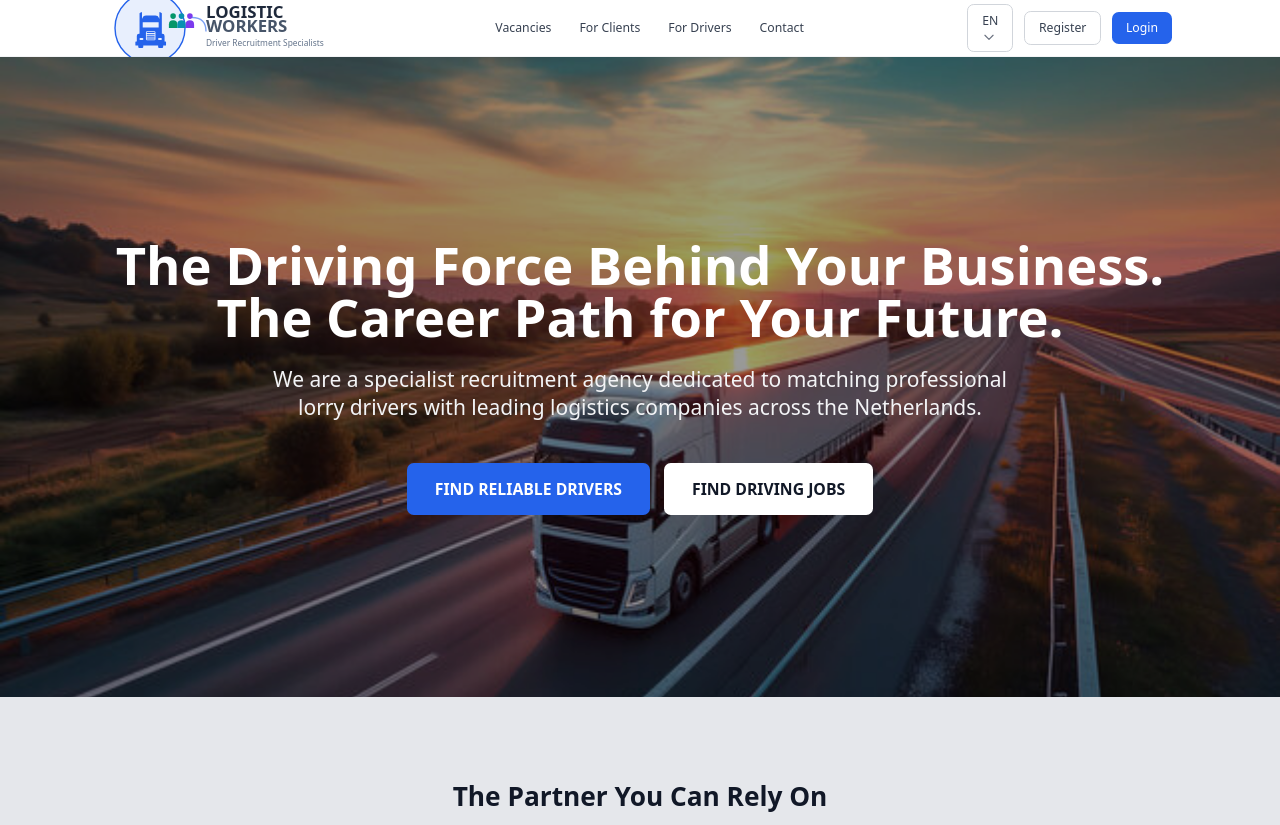
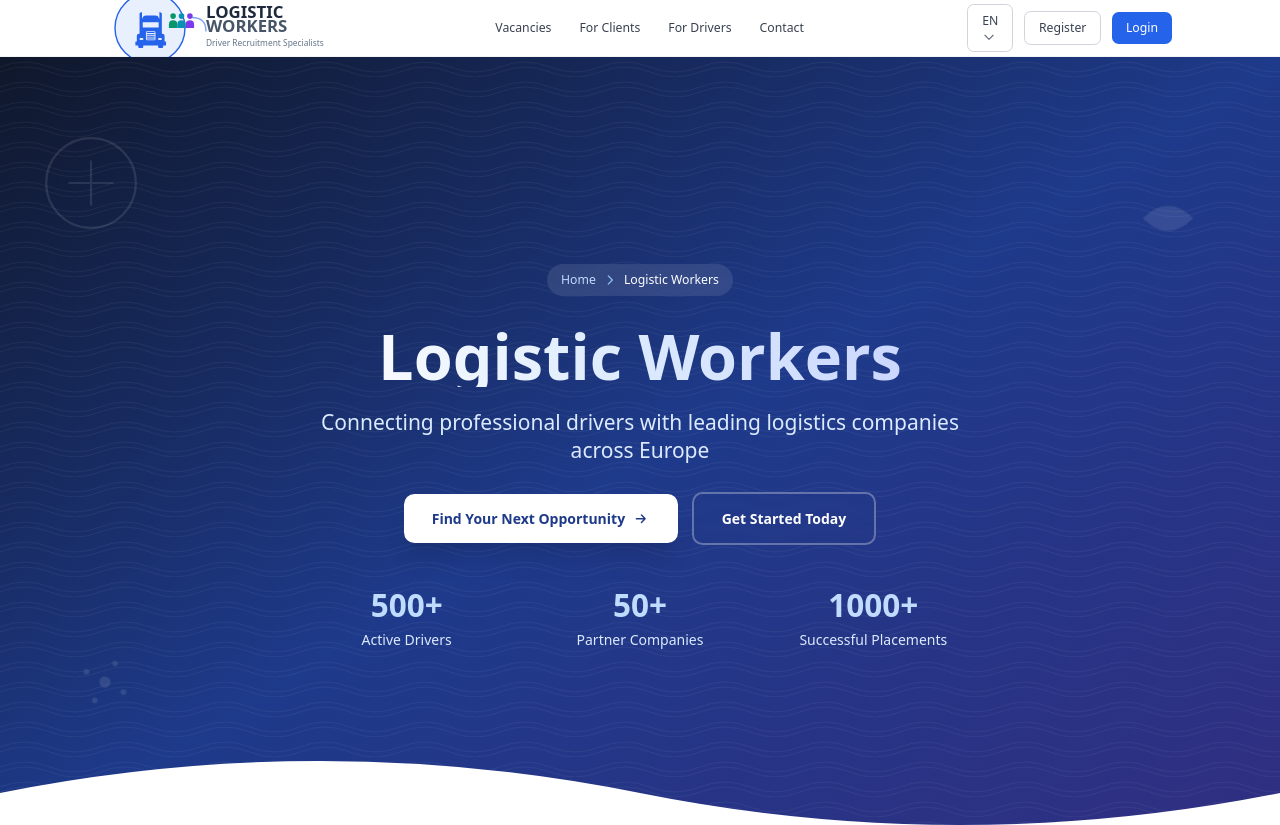
Before and after one commit to LukasJuskevicius/Logistic-workers, a React (Vite) app in the folder frontend/: page / in a window 1280 px wide. Shown: the top 825 px of the page. Built offline with nearby package versions, Linux system fonts and the light colour scheme.

Commit message:
Header modern chnages

```diff
--- /dev/null
+++ b/frontend/src/components/ui/BackgroundPattern.tsx
@@ -0,0 +1,71 @@
+import { ReactNode } from 'react';
+
+interface BackgroundPatternProps {
+  children: ReactNode;
+  className?: string;
+  pattern?: 'waves' | 'dots' | 'grid' | 'circles';
+  opacity?: number;
+}
+
+// Reusable background pattern component with SVG decorations
+export function BackgroundPattern({
+  children,
+  className = '',
+  pattern = 'waves',
+  opacity = 0.1
+}: BackgroundPatternProps) {
+  const patterns = {
+    waves: (
+      <svg className="absolute inset-0 w-full h-full" style={{ opacity }}>
+        <defs>
+          <pattern id="waves" x="0" y="0" width="100" height="20" patternUnits="userSpaceOnUse">
+            <path d="M0 10 Q25 0 50 10 T100 10" stroke="currentColor" strokeWidth="1" fill="none" />
+            <path d="M0 15 Q25 5 50 15 T100 15" stroke="currentColor" strokeWidth="1" fill="none" />
+          </pattern>
+        </defs>
+        <rect width="100%" height="100%" fill="url(#waves)" />
+      </svg>
+    ),
+    dots: (
+      <svg className="absolute inset-0 w-full h-full" style={{ opacity }}>
+        <defs>
+          <pattern id="dots" x="0" y="0" width="20" height="20" patternUnits="userSpaceOnUse">
+            <circle cx="10" cy="10" r="1" fill="currentColor" />
+          </pattern>
+        </defs>
+        <rect width="100%" height="100%" fill="url(#dots)" />
+      </svg>
+    ),
+    grid: (
+      <svg className="absolute inset-0 w-full h-full" style={{ opacity }}>
+        <defs>
+          <pattern id="grid" x="0" y="0" width="40" height="40" patternUnits="userSpaceOnUse">
+            <path d="M 40 0 L 0 0 0 40" fill="none" stroke="currentColor" strokeWidth="1" />
+          </pattern>
+        </defs>
+        <rect width="100%" height="100%" fill="url(#grid)" />
+      </svg>
+    ),
+    circles: (
+      <svg className="absolute inset-0 w-full h-full" style={{ opacity }}>
+        <defs>
+          <pattern id="circles" x="0" y="0" width="60" height="60" patternUnits="userSpaceOnUse">
+            <circle cx="30" cy="30" r="2" fill="currentColor" />
+            <circle cx="15" cy="15" r="1" fill="currentColor" />
+            <circle cx="45" cy="45" r="1" fill="currentColor" />
+          </pattern>
+        </defs>
+        <rect width="100%" height="100%" fill="url(#circles)" />
+      </svg>
+    )
+  };
+
+  return (
+    <div className={`relative overflow-hidden ${className}`}>
+      {patterns[pattern]}
+      <div className="relative z-10">
+        {children}
+      </div>
+    </div>
+  );
+}
--- /dev/null
+++ b/frontend/src/components/ui/EnhancedCard.tsx
@@ -0,0 +1,64 @@
+import { ReactNode } from 'react';
+
+interface EnhancedCardProps {
+  children: ReactNode;
+  className?: string;
+  variant?: 'default' | 'gradient' | 'glass' | 'elevated';
+  onClick?: () => void;
+  hover?: boolean;
+}
+
+// Enhanced card component with visual appeal and decorative elements
+export function EnhancedCard({
+  children,
+  className = '',
+  variant = 'default',
+  onClick,
+  hover = true
+}: EnhancedCardProps) {
+  const variants = {
+    default: 'bg-white border border-gray-200 shadow-lg',
+    gradient: 'bg-gradient-to-br from-blue-50 to-indigo-100 border border-blue-200 shadow-xl',
+    glass: 'bg-white/80 backdrop-blur-sm border border-white/20 shadow-xl',
+    elevated: 'bg-white border border-gray-200 shadow-2xl transform hover:scale-105'
+  };
+
+  const hoverEffects = hover ? 'hover:shadow-2xl hover:border-blue-300 transition-all duration-300' : '';
+
+  return (
+    <div
+      className={`
+        relative overflow-hidden rounded-xl md:rounded-2xl p-6 md:p-8
+        ${variants[variant]}
+        ${hoverEffects}
+        ${onClick ? 'cursor-pointer' : ''}
+        ${className}
+      `}
+      onClick={onClick}
+    >
+      {/* Decorative corner element */}
+      <div className="absolute top-0 right-0 w-16 h-16 opacity-10">
+        <svg viewBox="0 0 64 64" fill="none" className="w-full h-full">
+          <path d="M0 0 L64 0 L64 64 Z" fill="currentColor" />
+        </svg>
+      </div>
+
+      {/* Subtle background pattern */}
+      <div className="absolute inset-0 opacity-5">
+        <svg className="w-full h-full" viewBox="0 0 100 100">
+          <defs>
+            <pattern id="subtle-dots" x="0" y="0" width="20" height="20" patternUnits="userSpaceOnUse">
+              <circle cx="10" cy="10" r="0.5" fill="currentColor" />
+            </pattern>
+          </defs>
+          <rect width="100%" height="100%" fill="url(#subtle-dots)" />
+        </svg>
+      </div>
+
+      {/* Content */}
+      <div className="relative z-10">
+        {children}
+      </div>
+    </div>
+  );
+}
--- a/frontend/src/pages/home/sections/HeroSection.tsx
+++ b/frontend/src/pages/home/sections/HeroSection.tsx
@@ -1,41 +1,113 @@
-import backgroundImage from '../../../images/background-image.jpg';
+import { BackgroundPattern } from '../../../components/ui/BackgroundPattern';
 
-interface Props {
-  // Bubbles nav actions up to parent page
+interface HeroSectionProps {
   onNavigate: (page: string) => void;
 }
 
-// First fold hero with CTA buttons
-export function HeroSection({ onNavigate }: Props) {
+// Enhanced hero section with visual appeal and SVG decorations
+export function HeroSection({ onNavigate }: HeroSectionProps) {
   return (
-    <div
-      className="relative bg-cover bg-center bg-no-repeat min-h-[80vh] flex items-center"
-      style={{ backgroundImage: `url(${backgroundImage})` }}
+    <BackgroundPattern
+      pattern="waves"
+      opacity={0.05}
+      className="relative min-h-screen bg-gradient-to-br from-slate-900 via-blue-900 to-indigo-900 text-white overflow-hidden"
     >
-      <div className="absolute inset-0 bg-black/40" />
-      <div className="relative max-w-7xl mx-auto px-6 lg:px-8 py-16 text-center text-white">
-        <h1 className="text-4xl sm:text-5xl lg:text-6xl font-bold mb-6">
-          The Driving Force Behind Your Business. The Career Path for Your Future.
+      {/* Floating decorative elements */}
+      <div className="absolute inset-0 overflow-hidden pointer-events-none">
+        <div className="absolute top-20 left-10 w-32 h-32 opacity-10 animate-pulse">
+          <svg viewBox="0 0 100 100" fill="none" className="w-full h-full">
+            <circle cx="50" cy="50" r="40" stroke="currentColor" strokeWidth="2" fill="none" />
+            <path d="M30 50 L70 50 M50 30 L50 70" stroke="currentColor" strokeWidth="2" />
+          </svg>
+        </div>
+
+        <div className="absolute top-40 right-20 w-24 h-24 opacity-10 animate-bounce">
+          <svg viewBox="0 0 100 100" fill="none" className="w-full h-full">
+            <path d="M20 50 Q50 20 80 50 Q50 80 20 50 Z" fill="currentColor" />
+          </svg>
+        </div>
+
+        <div className="absolute bottom-40 left-20 w-20 h-20 opacity-10 animate-spin">
+          <svg viewBox="0 0 100 100" fill="none" className="w-full h-full">
+            <circle cx="50" cy="50" r="8" fill="currentColor" />
+            <circle cx="50" cy="20" r="4" fill="currentColor" />
+            <circle cx="80" cy="50" r="4" fill="currentColor" />
+            <circle cx="50" cy="80" r="4" fill="currentColor" />
+            <circle cx="20" cy="50" r="4" fill="currentColor" />
+          </svg>
+        </div>
+      </div>
+
+      {/* Main content */}
+      <div className="relative z-10 flex items-center justify-center min-h-screen">
+        <div className="max-w-7xl mx-auto px-4 sm:px-6 lg:px-8 text-center">
+          {/* Breadcrumb */}
+          <div className="mb-8">
+            <div className="inline-flex items-center px-4 py-2 bg-white/10 backdrop-blur-sm rounded-full text-sm">
+              <span className="text-blue-200">Home</span>
+              <svg className="w-4 h-4 mx-2 text-blue-300" fill="none" stroke="currentColor" viewBox="0 0 24 24">
+                <path strokeLinecap="round" strokeLinejoin="round" strokeWidth={2} d="M9 5l7 7-7 7" />
+              </svg>
+              <span className="text-white">Logistic Workers</span>
+            </div>
+          </div>
+
+          {/* Main heading with enhanced typography */}
+          <div className="mb-8">
+            <h1 className="text-5xl md:text-7xl font-bold mb-6 bg-gradient-to-r from-white via-blue-100 to-indigo-200 bg-clip-text text-transparent">
+              Logistic Workers
             </h1>
-        <p className="text-lg sm:text-xl lg:text-2xl mb-12 text-gray-100 max-w-4xl mx-auto">
-          We are a specialist recruitment agency dedicated to matching professional lorry drivers
-          with leading logistics companies across the Netherlands.
+            <p className="text-xl md:text-2xl text-blue-100 max-w-3xl mx-auto leading-relaxed">
+              Connecting professional drivers with leading logistics companies across Europe
             </p>
-        <div className="flex flex-col sm:flex-row gap-4 justify-center">
+          </div>
+
+          {/* Call to action buttons */}
+          <div className="flex flex-col sm:flex-row gap-4 justify-center items-center mb-12">
             <button
-            onClick={() => onNavigate('clients')}
-            className="bg-blue-600 text-white px-8 py-4 text-lg font-semibold rounded-md hover:bg-blue-700 transition-colors"
+              onClick={() => onNavigate('vacancies')}
+              className="group relative px-8 py-4 bg-white text-blue-900 rounded-xl font-semibold hover:bg-blue-50 transition-all duration-300 transform hover:scale-105 shadow-xl hover:shadow-2xl"
             >
-            FIND RELIABLE DRIVERS
+              <span className="flex items-center">
+                Find Your Next Opportunity
+                <svg className="w-5 h-5 ml-2 group-hover:translate-x-1 transition-transform" fill="none" stroke="currentColor" viewBox="0 0 24 24">
+                  <path strokeLinecap="round" strokeLinejoin="round" strokeWidth={2} d="M13 7l5 5m0 0l-5 5m5-5H6" />
+                </svg>
+              </span>
             </button>
+
             <button
-            onClick={() => onNavigate('drivers')}
-            className="bg-white text-gray-900 px-8 py-4 text-lg font-semibold rounded-md hover:bg-gray-100 transition-colors"
+              onClick={() => onNavigate('contact')}
+              className="px-8 py-4 border-2 border-white/30 text-white rounded-xl font-semibold hover:bg-white/10 transition-all duration-300 backdrop-blur-sm"
             >
-            FIND DRIVING JOBS
+              Get Started Today
             </button>
+          </div>
+
+          {/* Stats section */}
+          <div className="grid grid-cols-1 md:grid-cols-3 gap-8 max-w-4xl mx-auto">
+            <div className="text-center">
+              <div className="text-3xl md:text-4xl font-bold text-blue-200 mb-2">500+</div>
+              <div className="text-blue-100">Active Drivers</div>
+            </div>
+            <div className="text-center">
+              <div className="text-3xl md:text-4xl font-bold text-blue-200 mb-2">50+</div>
+              <div className="text-blue-100">Partner Companies</div>
+            </div>
+            <div className="text-center">
+              <div className="text-3xl md:text-4xl font-bold text-blue-200 mb-2">1000+</div>
+              <div className="text-blue-100">Successful Placements</div>
             </div>
           </div>
         </div>
+      </div>
+
+      {/* Bottom wave decoration */}
+      <div className="absolute bottom-0 left-0 right-0">
+        <svg viewBox="0 0 1200 120" fill="none" className="w-full h-auto">
+          <path d="M0 120 L0 60 Q300 0 600 60 T1200 60 L1200 120 Z" fill="white" />
+        </svg>
+      </div>
+    </BackgroundPattern>
   );
 }
```
Lines whose indentation alone changed are shown as unchanged.
